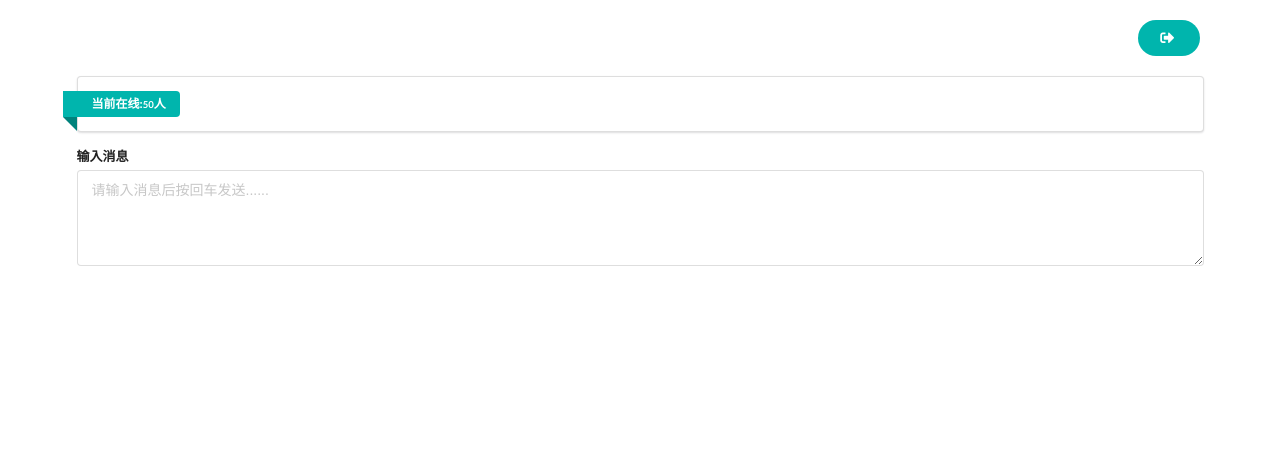
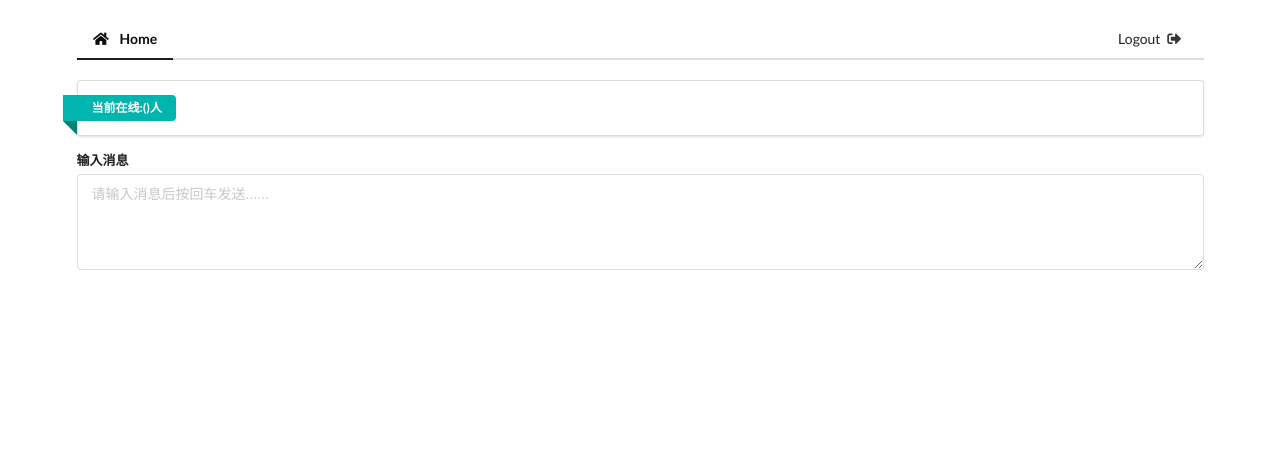
Before and after one commit to ItManHarry/wechat, a Flask app: page /main/index in a window 1280 px wide. Shown: the top 469 px of the page. Run offline with Flask 2, Linux system fonts and the light colour scheme; the visitor is signed in with stand-in values (Sample User, id 1); some libraries are stand-ins or nearby versions.

Commit message:
change ui elements

```diff
--- a/chat/plugins.py
+++ b/chat/plugins.py
@@ -6,6 +6,9 @@ db = SQLAlchemy()
 moment = Moment()
 socketio = SocketIO()
 login_manager = LoginManager()
+login_manager.login_view = 'auth.login'
+login_manager.login_message = '登录后才能进行相关操作!!!'
+login_manager.login_message_category = 'warning'
 @login_manager.user_loader
 def load_user(user_id):
     from chat.models import User
--- a/chat/templates/_nav.html
+++ b/chat/templates/_nav.html
@@ -1,11 +1,25 @@
-<!--div class="ui menu pointing">
-  <a class="active item">
-    Home
-  </a>
-  <a class="item">
-    Messages
-  </a>
-  <a class="item">
-    Friends
-  </a>
-</div-->
+{#
+<div class="ui container" style="margin-top:20px;">
+    <i class="icon big grey home"></i>
+    {% if current_user.is_authenticated %}
+        <a class="ui teal circular animated right floated button" href="{{url_for('auth.logout')}}">
+            <div class="content visible"><i class="icon sign-out"></i></div>
+            <div class="content hidden">登出</div>
+        </a>
+    {% endif %}
+</div>
+#}
+<div class="ui container" style="margin-top:20px;">
+    <div class="ui secondary pointing menu">
+      <a class="item active">
+        <i class="icon home"></i>&nbsp;&nbsp;Home
+      </a>
+      {% if current_user.is_authenticated %}
+      <div class="right menu">
+        <a class="ui item" href="{{url_for('auth.logout')}}">
+          Logout&nbsp;&nbsp;<i class="icon sign-out"></i>
+        </a>
+      </div>
+      {% endif %}
+    </div>
+</div>
--- a/chat/templates/auth/login.html
+++ b/chat/templates/auth/login.html
@@ -2,7 +2,7 @@
 {% block title %}Chat Room{% endblock %}
 {% block main %}
     <div class="ui center aligned container">
-        <div class="row" style="margin-top:100px;">
+        <div class="row" style="margin-top:20px;">
             <div class="column">
                 <form method="post" class="ui form">
                     {{form.csrf_token}}
--- a/chat/templates/auth/register.html
+++ b/chat/templates/auth/register.html
@@ -2,7 +2,7 @@
 {% block title %}Chat Room{% endblock %}
 {% block main %}
     <div class="ui left aligned container">
-        <div class="row" style="margin-top:100px;">
+        <div class="row" style="margin-top:20px;">
             <div class="column">
                 <form method="post" class="ui form">
                     {{form.csrf_token}}
--- a/chat/templates/main/index.html
+++ b/chat/templates/main/index.html
@@ -1,37 +1,34 @@
 {% extends 'base.html' %}
-{% block title %}Chat Room{% endblock %}
+{% block title %}Main Chat Room{% endblock %}
 <script>
     {%block script %}
-    {{ super() }}
+    var socket = io.connect('/')
     $(function(){
         //发送消息
         $('#message').bind('keydown', function(e){
             var message = $.trim($(this).val())
             var code = e.keyCode || e.which || e.charCode
             if(code == 13 && message != ''){
-                //alert(message)
                 e.preventDefault()
                 socket.emit('new message', message)
                 $('#message').val('')
             }
         })
     })
+    //聊天消息
     socket.on('new message', function(data){
         $('#messages').append(data.message_html)
+    })
+    //在线人数
+    socket.on('user count', function(data){
+        $('#user_count').text(data.count)
     })
     {% endblock %}
 </script>
 {% block main %}
-    {% if current_user.is_authenticated %}
-        <div class="ui right aligned container" style="margin-top:20px;">
-           <a class="ui teal button circular animated" href="{{url_for('auth.logout')}}">
-            <div class="content visible"><i class="icon sign-out"></i></div>
-            <div class="content hidden">登出</div>
-          </a>
-        </div>
     <div class="ui container" style="margin-top:20px;">
         <div class="ui segment" id="messages">
-              <a href="#" class="ui teal ribbon label">当前在线:<small id="user_count">50</small>人</a>
+          <span class="ui teal ribbon label">当前在线:(<small id="user_count"></small>)人</span>
         </div>
         <div class="ui form">
           <div class="field">
@@ -40,9 +37,4 @@
           </div>
         </div>
     </div>
-    {% else %}
-        <div class="ui floating message">
-            请<a href="{{url_for('auth.login')}}">登录</a>后发送消息!
-        </div>
-    {% endif %}
 {% endblock %}
--- a/chat/views/main.py
+++ b/chat/views/main.py
@@ -2,15 +2,19 @@ import uuid
 from flask import Blueprint, render_template, redirect, url_for
 from flask_login import current_user
 from flask_socketio import emit
+from flask_login import login_required
 from chat.plugins import socketio, db
 from chat.models import Message
-
+#主聊天室
 bp_main = Blueprint('main', __name__)
+online_users = []   #当前在线人数
 @bp_main.route('/index')
+@login_required
 def index():
-    if not current_user.is_authenticated:
-        return redirect(url_for('auth.login'))
     return render_template('main/index.html')
+@bp_main.route('/home')
+def home():
+    return render_template('main/home.html')
 @socketio.on('new message')
 def new_message(message_str):
     print('New message send ...')
@@ -22,3 +26,15 @@ def new_message(message_str):
     db.session.add(message)
     db.session.commit()
     emit('new message', {'message_html': render_template('main/_message.html', message=message)}, broadcast=True)
+@socketio.on('connect')
+def connect():
+    global online_users
+    if current_user.is_authenticated and current_user.id not in online_users:
+        online_users.append(current_user.id)
+    emit('user count', {'count': len(online_users)}, broadcast=True)
+@socketio.on('disconnect')
+def disconnect():
+    global online_users
+    if current_user.is_authenticated and current_user.id in online_users:
+        online_users.remove(current_user.id)
+    emit('user count', {'count': len(online_users)}, broadcast=True)
```
Also changed, not shown: chat/templates/main/home.html (added, +11 -0 lines). Lines whose indentation alone changed are shown as unchanged.
